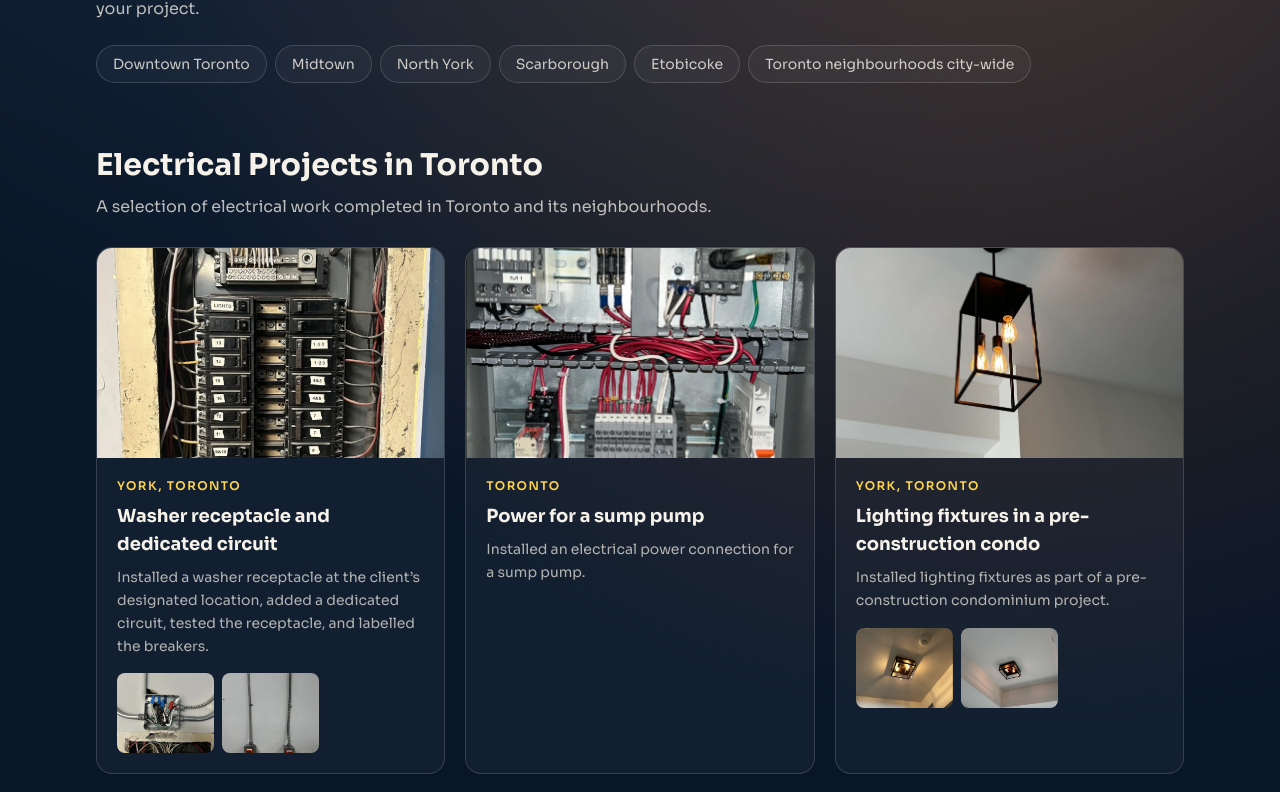
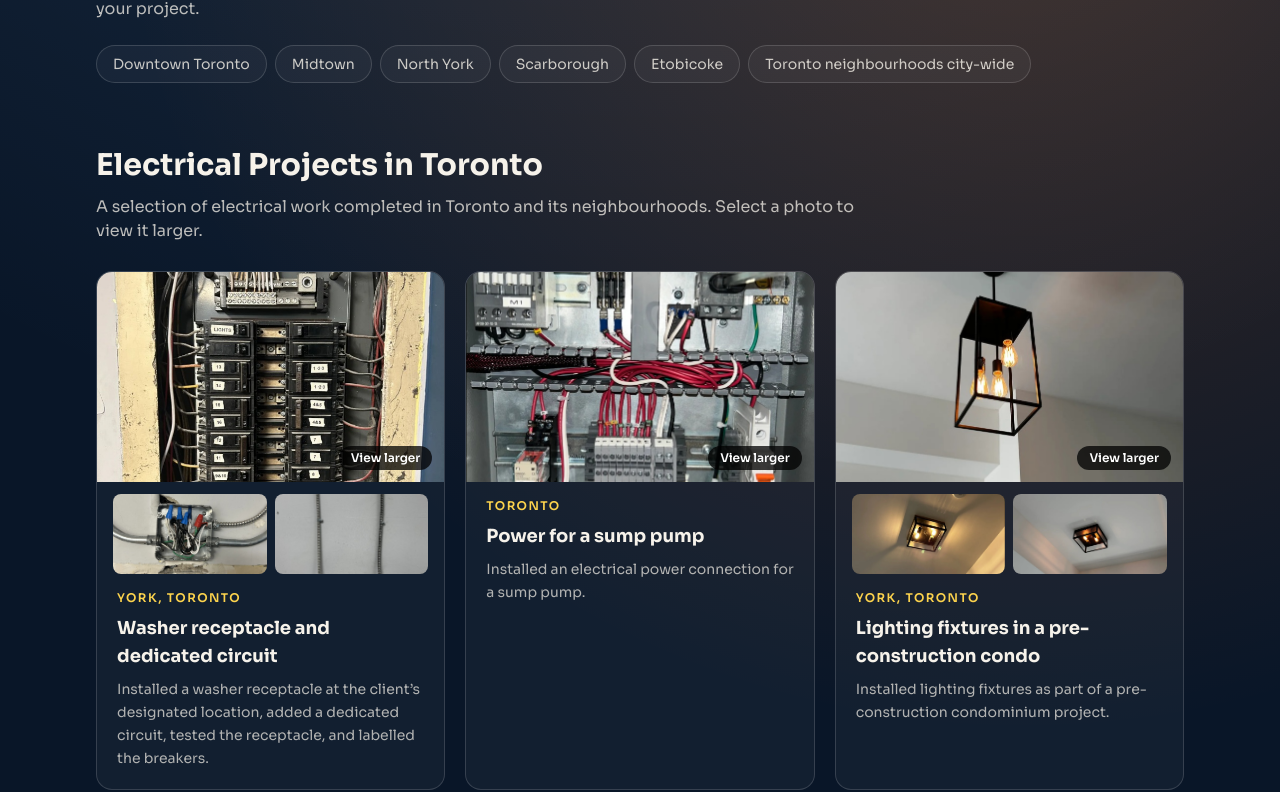
Before and after one commit to lsanchezv223/triplemelectric.com, a Next.js app: page /locations/toronto in a window 1280 px wide. Shown: the part 891-1683 px from the top of the page. Built offline with nearby package versions, Linux system fonts and the light colour scheme.

Commit message:
fotos clickeables.

```diff
--- a/app/(site)/locations/[slug]/page.tsx
+++ b/app/(site)/locations/[slug]/page.tsx
@@ -1,11 +1,10 @@
 import type { Metadata } from "next";
-import Image from "next/image";
 import Link from "next/link";
 import { notFound } from "next/navigation";
 import { ArrowRight, BadgeCheck, MapPin, PhoneCall } from "lucide-react";
 import { Reveal } from "@/components/reveal";
+import { LocationProjectGallery } from "@/components/location-project-gallery";
 import { contactInfo, serviceAreas, services } from "@/lib/site-data";
-import { projects } from "@/lib/project-data";
 
 type LocationPageProps = {
   params: Promise<{ slug: string }>;
@@ -46,8 +45,6 @@ export default async function LocationPage({ params }: LocationPageProps) {
   const area = serviceAreas.find((item) => item.slug === slug);
 
   if (!area) notFound();
-
-  const localProjects = projects.filter((project) => project.areaSlug === area.slug);
 
   const serviceSchema = {
     "@context": "https://schema.org",
@@ -149,49 +146,7 @@ export default async function LocationPage({ params }: LocationPageProps) {
         </div>
       </section>
 
-      {localProjects.length > 0 ? (
-        <section className="mt-16" aria-labelledby="projects-heading">
-          <Reveal>
-            <h2 id="projects-heading" className="font-[var(--font-display)] text-2xl font-bold md:text-3xl">
-              Electrical Projects in {area.name}
-            </h2>
-            <p className="mt-3 max-w-3xl text-sand/75">
-              A selection of electrical work completed in {area.name} and its neighbourhoods.
-            </p>
-          </Reveal>
-          <div className="mt-7 grid gap-5 sm:grid-cols-2 lg:grid-cols-3">
-            {localProjects.map((project, projectIndex) => (
-              <Reveal key={`${project.title}-${project.location}-${projectIndex}`} delay={(projectIndex % 3) * 0.05}>
-                <article className="h-full overflow-hidden rounded-2xl border border-white/15 bg-white/[0.04]">
-                  <div className="relative h-[210px]">
-                    <Image
-                      src={project.photos[0].src}
-                      alt={project.photos[0].alt}
-                      fill
-                      sizes="(max-width: 640px) 100vw, (max-width: 1024px) 50vw, 33vw"
-                      className="object-cover"
-                    />
-                  </div>
-                  <div className="p-5">
-                    <p className="text-xs font-semibold uppercase tracking-[0.12em] text-amber-300">{project.location}</p>
-                    <h3 className="mt-2 text-lg font-bold">{project.title}</h3>
-                    <p className="mt-2 text-sm leading-relaxed text-sand/70">{project.description}</p>
-                    {project.photos.length > 1 ? (
-                      <div className="mt-4 grid grid-cols-3 gap-2" aria-label={`More photos of ${project.title}`}>
-                        {project.photos.slice(1).map((photo) => (
-                          <div key={photo.src} className="relative h-20 overflow-hidden rounded-lg">
-                            <Image src={photo.src} alt={photo.alt} fill sizes="120px" className="object-cover" />
-                          </div>
-                        ))}
-                      </div>
-                    ) : null}
-                  </div>
-                </article>
-              </Reveal>
-            ))}
-          </div>
-        </section>
-      ) : null}
+      <LocationProjectGallery areaSlug={area.slug} areaName={area.name} />
 
       <section className="mt-16" aria-labelledby="services-heading">
         <Reveal>
--- /dev/null
+++ b/components/location-project-gallery.tsx
@@ -0,0 +1,153 @@
+"use client";
+
+import Image from "next/image";
+import { useEffect, useState } from "react";
+import { ChevronLeft, ChevronRight, X } from "lucide-react";
+import { projects } from "@/lib/project-data";
+
+type LocationProjectGalleryProps = {
+  areaSlug: string;
+  areaName: string;
+};
+
+export function LocationProjectGallery({ areaSlug, areaName }: LocationProjectGalleryProps) {
+  const locationProjects = projects.filter((project) => project.areaSlug === areaSlug);
+  const [selectedProjectIndex, setSelectedProjectIndex] = useState<number | null>(null);
+  const [selectedPhotoIndex, setSelectedPhotoIndex] = useState(0);
+  const selectedProject = selectedProjectIndex === null ? null : locationProjects[selectedProjectIndex];
+  const selectedPhoto = selectedProject?.photos[selectedPhotoIndex];
+
+  useEffect(() => {
+    if (!selectedProject) return;
+    const onKeyDown = (event: KeyboardEvent) => {
+      if (event.key === "Escape") setSelectedProjectIndex(null);
+      if (event.key === "ArrowRight") {
+        setSelectedPhotoIndex((index) => (index + 1) % selectedProject.photos.length);
+      }
+      if (event.key === "ArrowLeft") {
+        setSelectedPhotoIndex((index) => (index - 1 + selectedProject.photos.length) % selectedProject.photos.length);
+      }
+    };
+    window.addEventListener("keydown", onKeyDown);
+    return () => window.removeEventListener("keydown", onKeyDown);
+  }, [selectedProject]);
+
+  if (!locationProjects.length) return null;
+
+  const openPhoto = (projectIndex: number, photoIndex: number) => {
+    setSelectedProjectIndex(projectIndex);
+    setSelectedPhotoIndex(photoIndex);
+  };
+
+  return (
+    <>
+      <section className="mt-16" aria-labelledby="projects-heading">
+        <h2 id="projects-heading" className="font-[var(--font-display)] text-2xl font-bold md:text-3xl">
+          Electrical Projects in {areaName}
+        </h2>
+        <p className="mt-3 max-w-3xl text-sand/75">
+          A selection of electrical work completed in {areaName} and its neighbourhoods. Select a photo to view it larger.
+        </p>
+        <div className="mt-7 grid gap-5 sm:grid-cols-2 lg:grid-cols-3">
+          {locationProjects.map((project, projectIndex) => (
+            <article key={`${project.title}-${project.location}-${projectIndex}`} className="overflow-hidden rounded-2xl border border-white/15 bg-white/[0.04]">
+              {project.photos.slice(0, 1).map((photo) => (
+                <button
+                  key={photo.src}
+                  type="button"
+                  onClick={() => openPhoto(projectIndex, 0)}
+                  aria-label={`Enlarge photo 1 of ${project.title} in ${project.location}`}
+                  className="group relative block h-[210px] w-full overflow-hidden"
+                >
+                  <Image
+                    src={photo.src}
+                    alt={photo.alt}
+                    fill
+                    sizes="(max-width: 640px) 100vw, (max-width: 1024px) 50vw, 33vw"
+                    className="object-cover transition duration-300 group-hover:scale-[1.04]"
+                  />
+                  <span className="absolute bottom-3 right-3 rounded-full bg-black/75 px-3 py-1 text-xs font-semibold text-white">
+                    View larger
+                  </span>
+                </button>
+              ))}
+              {project.photos.length > 1 ? (
+                <div className="mt-3 flex gap-2 px-4">
+                  {project.photos.slice(1).map((photo, photoIndex) => (
+                    <button
+                      key={photo.src}
+                      type="button"
+                      onClick={() => openPhoto(projectIndex, photoIndex + 1)}
+                      aria-label={`Enlarge photo ${photoIndex + 2} of ${project.title} in ${project.location}`}
+                      className="group relative h-20 min-w-0 flex-1 overflow-hidden rounded-lg"
+                    >
+                      <Image src={photo.src} alt={photo.alt} fill sizes="120px" className="object-cover transition duration-300 group-hover:scale-[1.04]" />
+                    </button>
+                  ))}
+                </div>
+              ) : null}
+              <div className="p-5 pt-4">
+                <p className="text-xs font-semibold uppercase tracking-[0.12em] text-amber-300">{project.location}</p>
+                <h3 className="mt-2 text-lg font-bold">{project.title}</h3>
+                <p className="mt-2 text-sm leading-relaxed text-sand/70">{project.description}</p>
+              </div>
+            </article>
+          ))}
+        </div>
+      </section>
+
+      {selectedProject && selectedPhoto ? (
+        <div
+          role="dialog"
+          aria-modal="true"
+          aria-label={`${selectedProject.title} in ${selectedProject.location}`}
+          className="fixed inset-0 z-[120] flex items-center justify-center bg-black/90 p-4 backdrop-blur-sm"
+          onClick={() => setSelectedProjectIndex(null)}
+        >
+          <button
+            type="button"
+            onClick={() => setSelectedProjectIndex(null)}
+            aria-label="Close enlarged photo"
+            className="absolute right-5 top-5 z-10 rounded-full border border-white/30 bg-black/60 p-3 text-white"
+          >
+            <X size={22} />
+          </button>
+          <div className="relative w-full max-w-6xl" onClick={(event) => event.stopPropagation()}>
+            <div className="relative h-[75vh] min-h-[280px] w-full">
+              <Image src={selectedPhoto.src} alt={selectedPhoto.alt} fill sizes="95vw" className="object-contain" />
+            </div>
+            <p className="mt-3 text-center text-sm text-sand/85">
+              {selectedProject.title} · {selectedProject.location} · {selectedPhotoIndex + 1} / {selectedProject.photos.length}
+            </p>
+          </div>
+          {selectedProject.photos.length > 1 ? (
+            <>
+              <button
+                type="button"
+                onClick={(event) => {
+                  event.stopPropagation();
+                  setSelectedPhotoIndex((index) => (index - 1 + selectedProject.photos.length) % selectedProject.photos.length);
+                }}
+                aria-label="Previous photo"
+                className="absolute left-3 top-1/2 -translate-y-1/2 rounded-full border border-white/30 bg-black/60 p-3 text-white md:left-8"
+              >
+                <ChevronLeft size={24} />
+              </button>
+              <button
+                type="button"
+                onClick={(event) => {
+                  event.stopPropagation();
+                  setSelectedPhotoIndex((index) => (index + 1) % selectedProject.photos.length);
+                }}
+                aria-label="Next photo"
+                className="absolute right-3 top-1/2 -translate-y-1/2 rounded-full border border-white/30 bg-black/60 p-3 text-white md:right-8"
+              >
+                <ChevronRight size={24} />
+              </button>
+            </>
+          ) : null}
+        </div>
+      ) : null}
+    </>
+  );
+}
```
